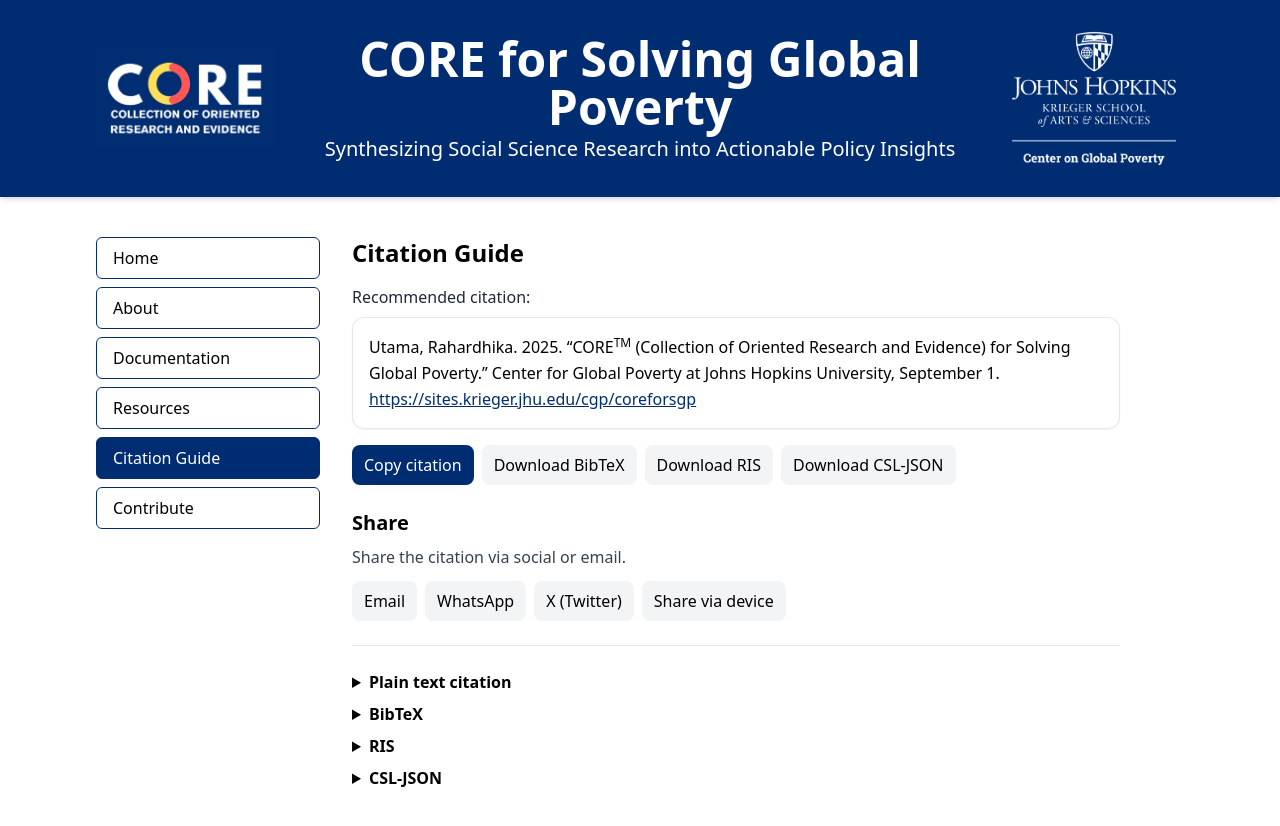
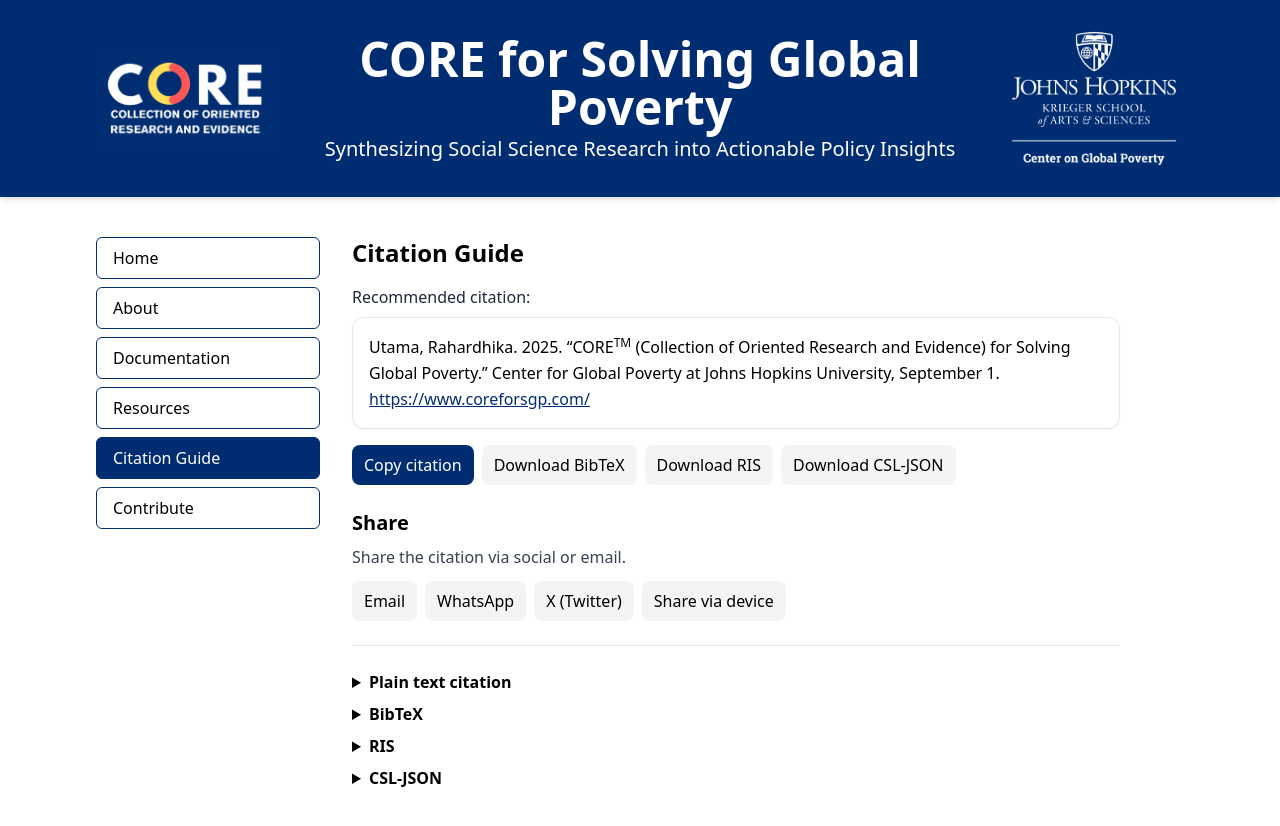
Before and after one commit to rahardhikautama/coreforsgp, a React (Vite) app: page /#/citation in a window 1280 px wide. Shown: the top 826 px of the page. Built offline with nearby package versions, Linux system fonts and the light colour scheme; no server answers.

Commit message:
Update Citation Guide

```diff
--- a/src/pages/CitationGuide.tsx
+++ b/src/pages/CitationGuide.tsx
@@ -13,7 +13,7 @@
     "CORE™ (Collection of Oriented Research and Evidence) for Solving Global Poverty.";
   const publisher = "Center for Global Poverty at Johns Hopkins University";
   const dateText = "September 1";
-  const url = "https://sites.krieger.jhu.edu/cgp/coreforsgp";
+  const url = "https://www.coreforsgp.com/";
   // ------------------------------------------
 
   // Avoid shadowing the exported const
```
